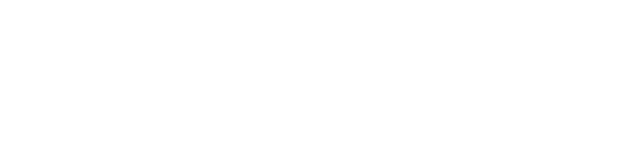
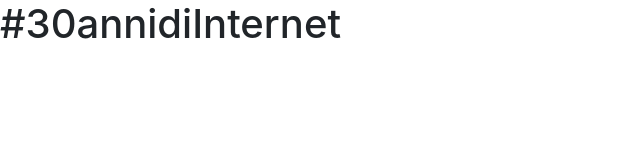
Before and after one commit to EvaDelgrossi/EvaDelgrossi.github.io, a plain HTML site: page index.html in a window 1280 px wide. Shown: the whole page, without its empty margins (0-640 px from the left). Drawn offline with nearby package versions, Linux system fonts and the light colour scheme.

Commit message:
Update index.html

```diff
--- a/index.html
+++ b/index.html
@@ -1,13 +1,14 @@
 <html>
 
   <head>
-    <title> Marcello Comandulli
+    <title> Eva Delgrossi
     </title>
     <link
     href="http://getbootstrap.com/dist/css/bootstrap.min.css" rel="stylesheet">
   </head>
 
   <body>
+      <h1> #30annidiInternet </h1>
 
 
   </body>
```
